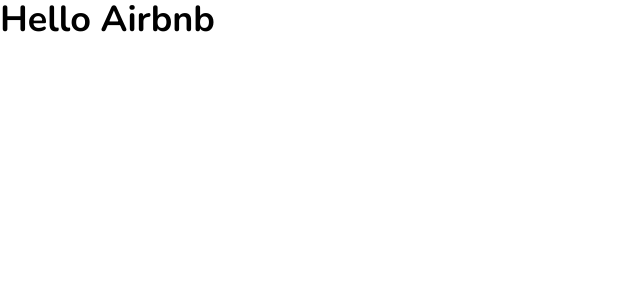
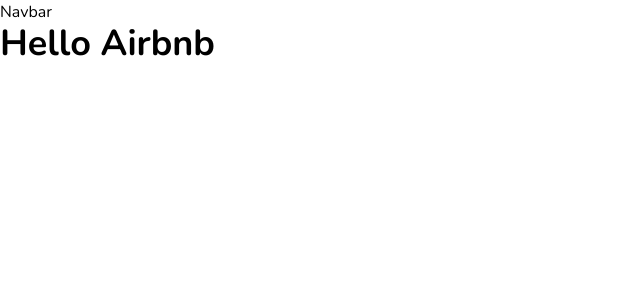
Before and after one commit to programmernizam/airbnb-clone, a Next.js app: page / in a window 1280 px wide. Shown: the top 300 px of the page, without its empty margins (0-640 px from the left). Built offline with nearby package versions, Linux system fonts and the light colour scheme.

Commit message:
Starting create navbar component

```diff
--- a/app/layout.tsx
+++ b/app/layout.tsx
@@ -1,3 +1,4 @@
+import Navbar from "@/components/Navbar/Navbar";
 import type { Metadata } from "next";
 import { Nunito } from "next/font/google";
 import "./globals.css";
@@ -17,7 +18,10 @@ export default function RootLayout({
 }) {
   return (
     <html lang="en">
-      <body className={font.className}>{children}</body>
+      <body className={font.className}>
+        <Navbar />
+        {children}
+      </body>
     </html>
   );
 }
--- /dev/null
+++ b/components/Navbar/Navbar.tsx
@@ -0,0 +1,5 @@
+function Navbar() {
+  return <div>Navbar</div>;
+}
+
+export default Navbar;
```
